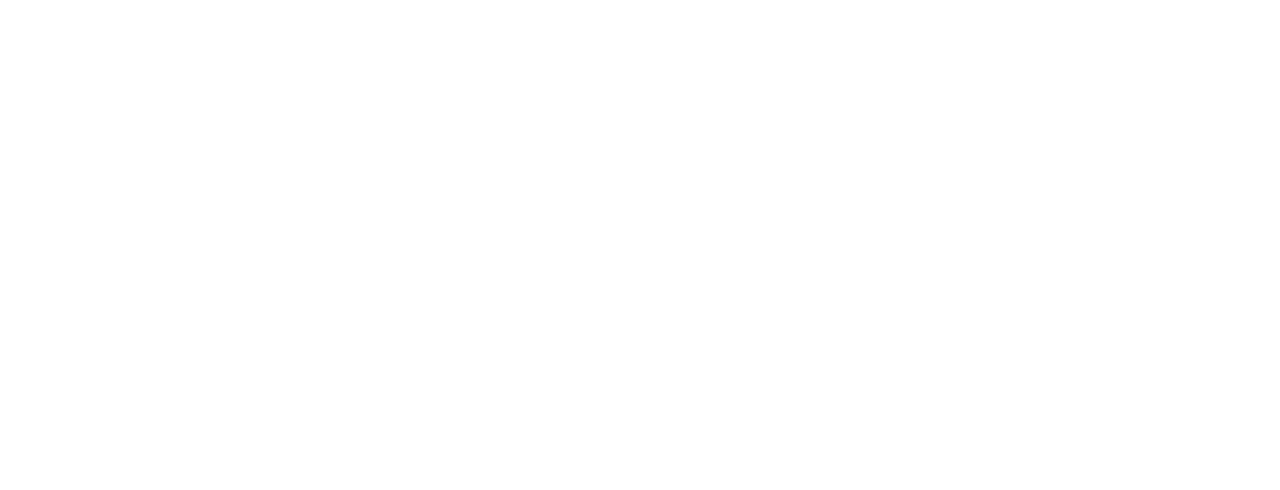
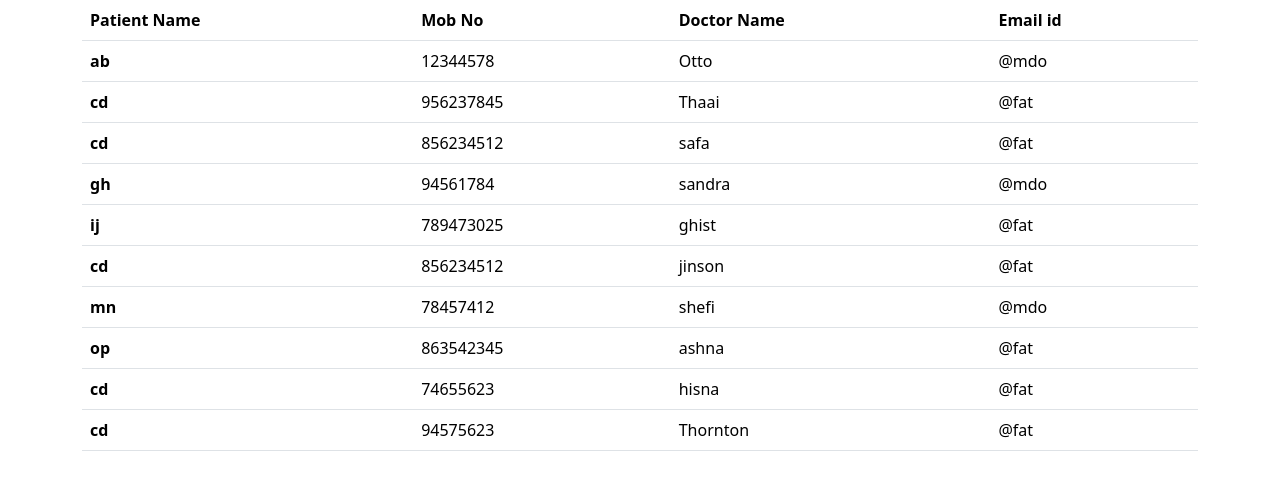
Before and after one commit to ThasneemAzeez/patient-index, a plain HTML site: page view.html in a window 1280 px wide. Drawn offline with nearby package versions, Linux system fonts and the light colour scheme.

Commit message:
table completed

```diff
--- a/view.html
+++ b/view.html
@@ -12,7 +12,81 @@
 <body>
     <div class="container">
         <div class="row">
-            <div class="col col-12 col-sm-12 col-md-12 col-lg-12 col-xl-12 col-xxl-12"></div>
+            <div class="col col-12 col-sm-12 col-md-12 col-lg-12 col-xl-12 col-xxl-12">
+                <table class="table">
+                    <thead>
+                      <tr>
+                        <th scope="col">Patient Name </th>
+                        <th scope="col">Mob No</th>
+                        <th scope="col">Doctor Name</th>
+                        <th scope="col">Email id</th>
+                      </tr>
+                    </thead>
+                    <tbody>
+                      <tr>
+                        <th scope="row">ab</th>
+                        <td>12344578</td>
+                        <td>Otto</td>
+                        <td>@mdo</td>
+                      </tr>
+                      <tr>
+                        <th scope="row">cd</th>
+                        <td>956237845</td>
+                        <td>Thaai</td>
+                        <td>@fat</td>
+                      </tr>
+                      <tr>
+                        <th scope="row">cd</th>
+                        <td>856234512</td>
+                        <td>safa</td>
+                        <td>@fat</td>
+                      </tr>
+
+                      <tr>
+                        <th scope="row">gh</th>
+                        <td>94561784</td>
+                        <td>sandra</td>
+                        <td>@mdo</td>
+                      </tr>
+                      <tr>
+                        <th scope="row">ij</th>
+                        <td>789473025</td>
+                        <td>ghist</td>
+                        <td>@fat</td>
+                      </tr>
+                      <tr>
+                        <th scope="row">cd</th>
+                        <td>856234512</td>
+                        <td>jinson</td>
+                        <td>@fat</td>
+                      </tr>
+                      <tr>
+                        <th scope="row">mn</th>
+                        <td>78457412</td>
+                        <td>shefi</td>
+                        <td>@mdo</td>
+                      </tr>
+                      <tr>
+                        <th scope="row">op</th>
+                        <td>863542345</td>
+                        <td>ashna</td>
+                        <td>@fat</td>
+                      </tr>
+                      <tr>
+                        <th scope="row">cd</th>
+                        <td>74655623</td>
+                        <td>hisna</td>
+                        <td>@fat</td>
+                      </tr>
+                      <tr>
+                        <th scope="row">cd</th>
+                        <td>94575623</td>
+                        <td>Thornton</td>
+                        <td>@fat</td>
+                      </tr>
+                    </tbody>
+                  </table>
+            </div>
         </div>
     </div>
     <script src="https://cdn.jsdelivr.net/npm/bootstrap@5.3.3/dist/js/bootstrap.bundle.min.js"
```
